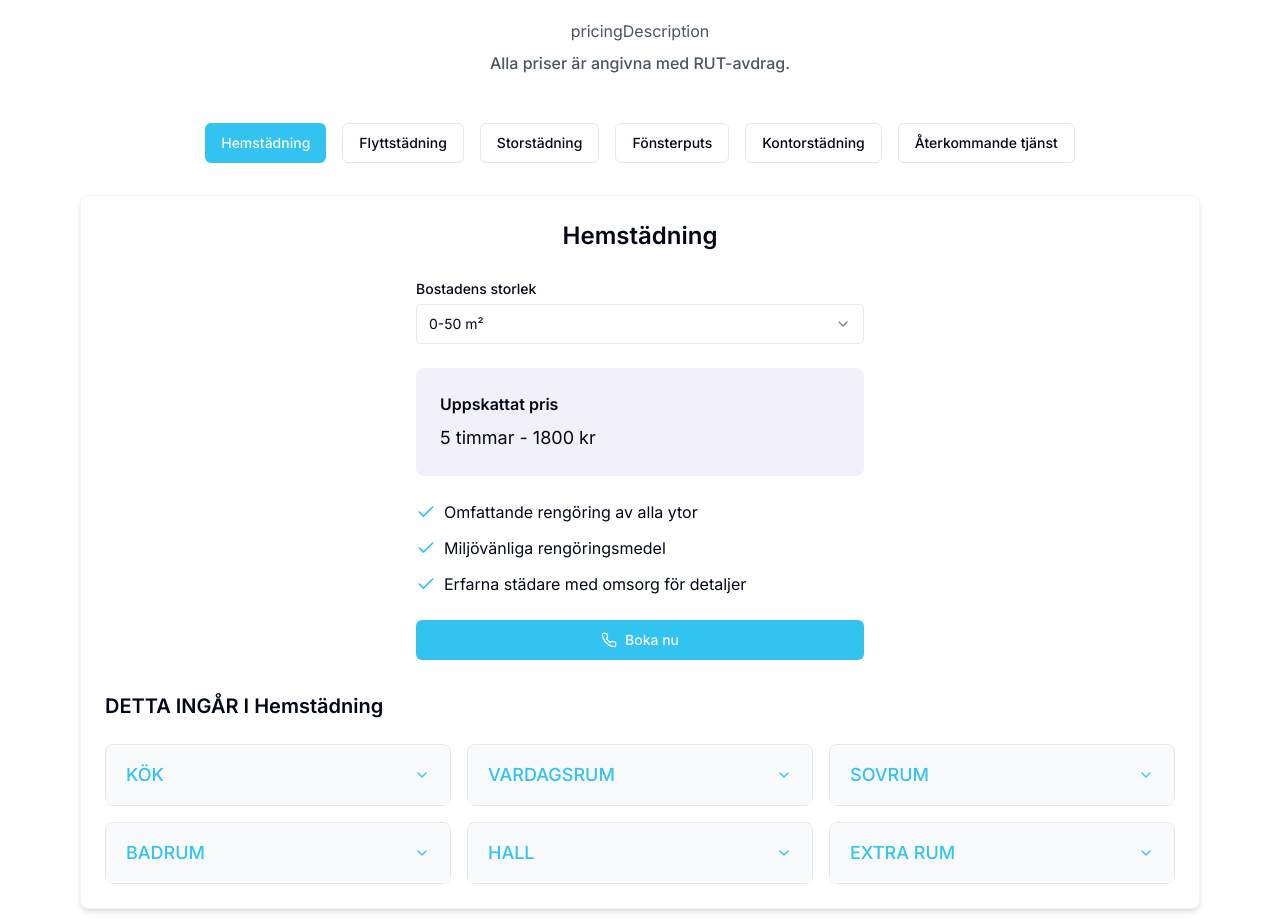
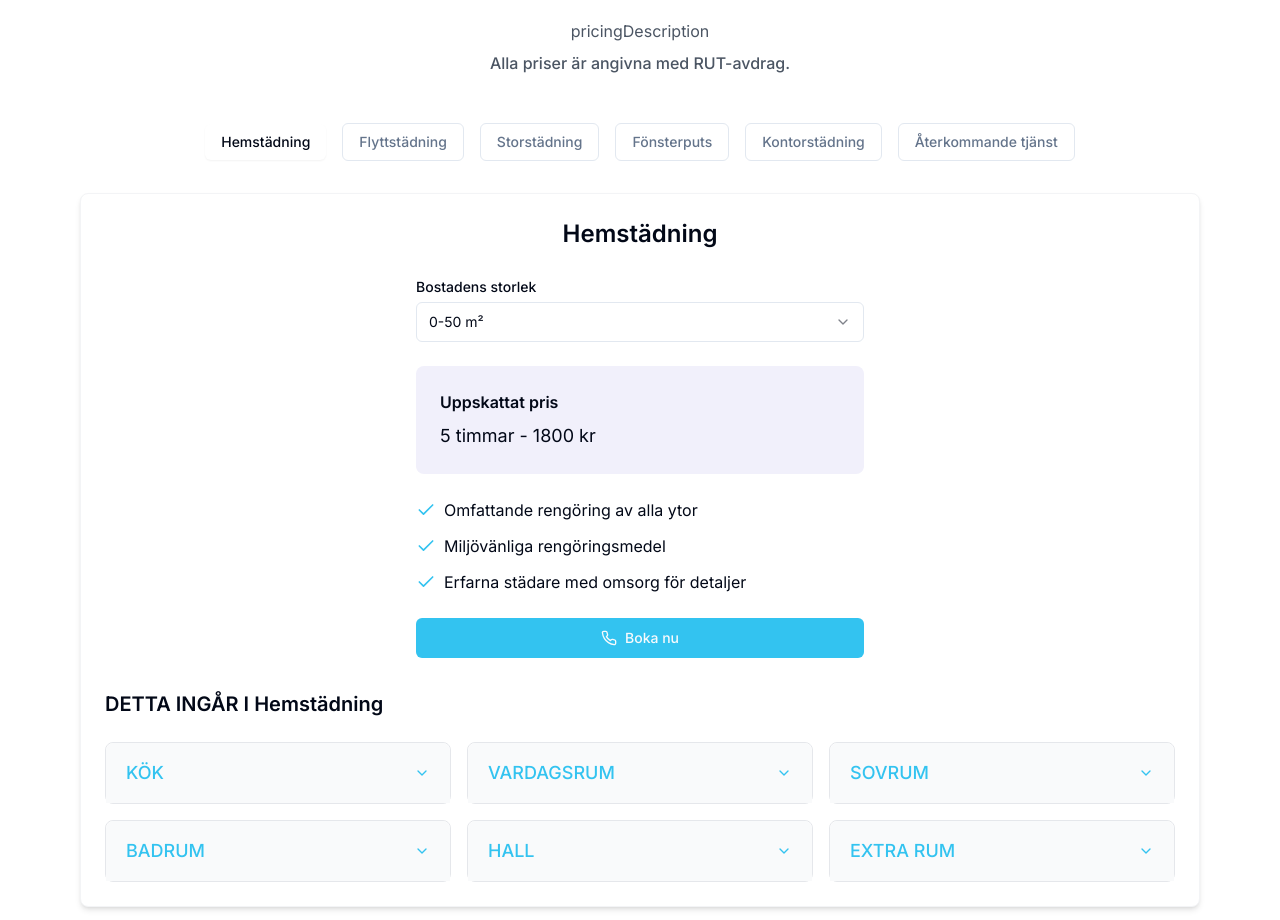
Before and after one commit to elbehiry/shr, a React (Vite) app: page / in a window 1280 px wide. Shown: the part 2580-3500 px from the top of the page. Built offline with nearby package versions, Linux system fonts and the light colour scheme.

Commit message:
Fix: RemoveChild error on tab click
Addresses the "removeChild" error that occurs when clicking on tab options.

```diff
--- a/src/components/pricing/PricingTabs.tsx
+++ b/src/components/pricing/PricingTabs.tsx
@@ -1,6 +1,7 @@
 
 import React, { useCallback } from 'react';
 import { Button } from '@/components/ui/button';
+import { Tabs, TabsList, TabsTrigger } from '@/components/ui/tabs';
 
 interface PricingTabsProps {
   activeTab: string;
@@ -11,61 +12,59 @@ interface PricingTabsProps {
 const PricingTabs: React.FC<PricingTabsProps> = ({ activeTab, onTabChange, t }) => {
   // Use useCallback to prevent unnecessary renders
   const handleTabClick = useCallback((tabName: string) => {
+    if (activeTab !== tabName) {
       onTabChange(tabName);
-  }, [onTabChange]);
+    }
+  }, [onTabChange, activeTab]);
 
   return (
-    <div className="flex flex-wrap justify-center gap-4 mb-8">
-      <Button
-        variant={activeTab === 'home' ? 'default' : 'outline'}
-        onClick={() => handleTabClick('home')}
-        className={activeTab === 'home' ? 'bg-shr-blue-dark hover:bg-shr-blue-dark/90' : ''}
+    <Tabs value={activeTab} onValueChange={handleTabClick} className="w-full">
+      <TabsList className="flex flex-wrap justify-center gap-4 mb-8 bg-transparent h-auto p-0">
+        <TabsTrigger
+          value="home"
+          className={`${activeTab === 'home' ? 'bg-shr-blue-dark hover:bg-shr-blue-dark/90 text-white' : 'bg-white border border-input'} px-4 py-2 rounded-md font-medium transition-colors`}
           aria-label={t('homeCleaning')}
         >
           {t('homeCleaning')}
-      </Button>
-      <Button
-        variant={activeTab === 'moving' ? 'default' : 'outline'}
-        onClick={() => handleTabClick('moving')}
-        className={activeTab === 'moving' ? 'bg-shr-blue-dark hover:bg-shr-blue-dark/90' : ''}
+        </TabsTrigger>
+        <TabsTrigger
+          value="moving"
+          className={`${activeTab === 'moving' ? 'bg-shr-blue-dark hover:bg-shr-blue-dark/90 text-white' : 'bg-white border border-input'} px-4 py-2 rounded-md font-medium transition-colors`}
           aria-label={t('movingCleaning')}
         >
           {t('movingCleaning')}
-      </Button>
-      <Button
-        variant={activeTab === 'general' ? 'default' : 'outline'}
-        onClick={() => handleTabClick('general')}
-        className={activeTab === 'general' ? 'bg-shr-blue-dark hover:bg-shr-blue-dark/90' : ''}
+        </TabsTrigger>
+        <TabsTrigger
+          value="general"
+          className={`${activeTab === 'general' ? 'bg-shr-blue-dark hover:bg-shr-blue-dark/90 text-white' : 'bg-white border border-input'} px-4 py-2 rounded-md font-medium transition-colors`}
           aria-label={t('generalCleaning')}
         >
           {t('generalCleaning')}
-      </Button>
-      <Button
-        variant={activeTab === 'window' ? 'default' : 'outline'}
-        onClick={() => handleTabClick('window')}
-        className={activeTab === 'window' ? 'bg-shr-blue-dark hover:bg-shr-blue-dark/90' : ''}
+        </TabsTrigger>
+        <TabsTrigger
+          value="window"
+          className={`${activeTab === 'window' ? 'bg-shr-blue-dark hover:bg-shr-blue-dark/90 text-white' : 'bg-white border border-input'} px-4 py-2 rounded-md font-medium transition-colors`}
           aria-label={t('windowCleaning')}
         >
           {t('windowCleaning')}
-      </Button>
-      <Button
-        variant={activeTab === 'office' ? 'default' : 'outline'}
-        onClick={() => handleTabClick('office')}
-        className={activeTab === 'office' ? 'bg-shr-blue-dark hover:bg-shr-blue-dark/90' : ''}
+        </TabsTrigger>
+        <TabsTrigger
+          value="office"
+          className={`${activeTab === 'office' ? 'bg-shr-blue-dark hover:bg-shr-blue-dark/90 text-white' : 'bg-white border border-input'} px-4 py-2 rounded-md font-medium transition-colors`}
           aria-label={t('officeCleaning')}
         >
           {t('officeCleaning')}
-      </Button>
-      <Button
-        variant={activeTab === 'recurring' ? 'default' : 'outline'}
-        onClick={() => handleTabClick('recurring')}
-        className={activeTab === 'recurring' ? 'bg-shr-blue-dark hover:bg-shr-blue-dark/90' : ''}
+        </TabsTrigger>
+        <TabsTrigger
+          value="recurring"
+          className={`${activeTab === 'recurring' ? 'bg-shr-blue-dark hover:bg-shr-blue-dark/90 text-white' : 'bg-white border border-input'} px-4 py-2 rounded-md font-medium transition-colors`}
           aria-label={t('recurringService')}
         >
           {t('recurringService')}
-      </Button>
-    </div>
+        </TabsTrigger>
+      </TabsList>
+    </Tabs>
   );
 };
 
-export default PricingTabs;
+export default React.memo(PricingTabs);
```
Lines whose indentation alone changed are shown as unchanged.
